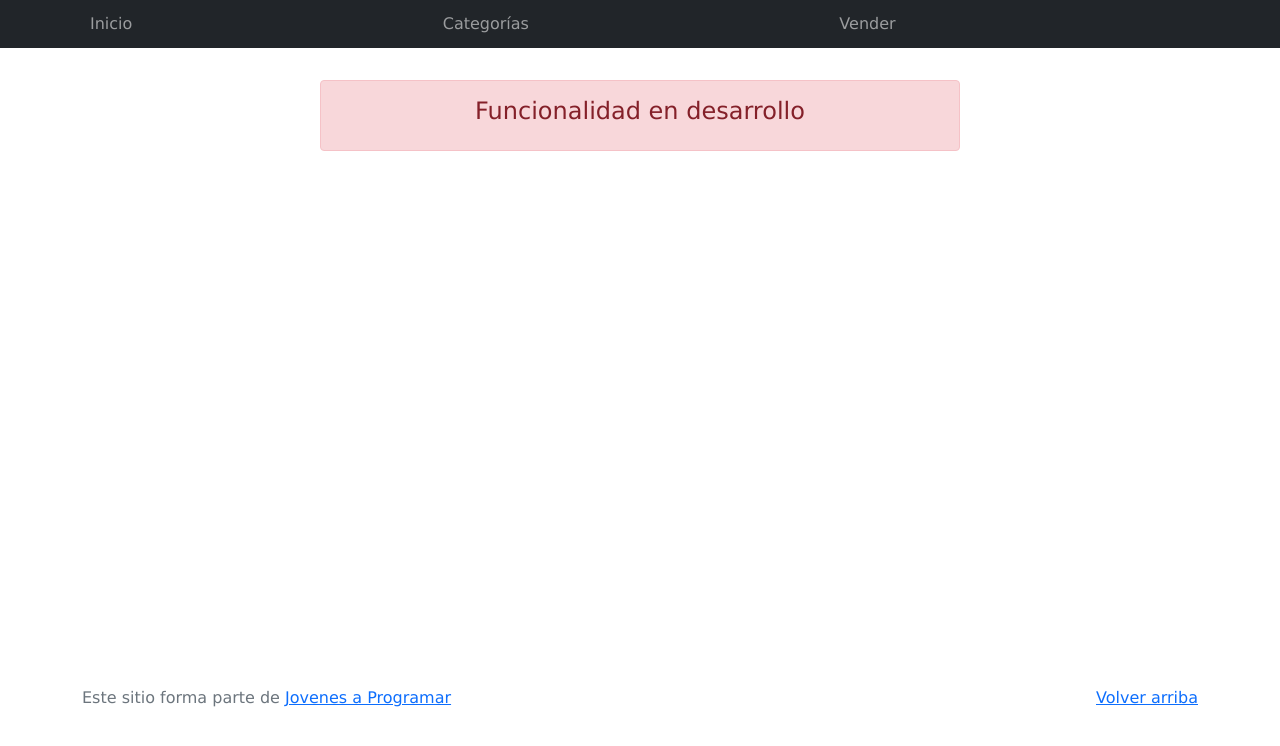
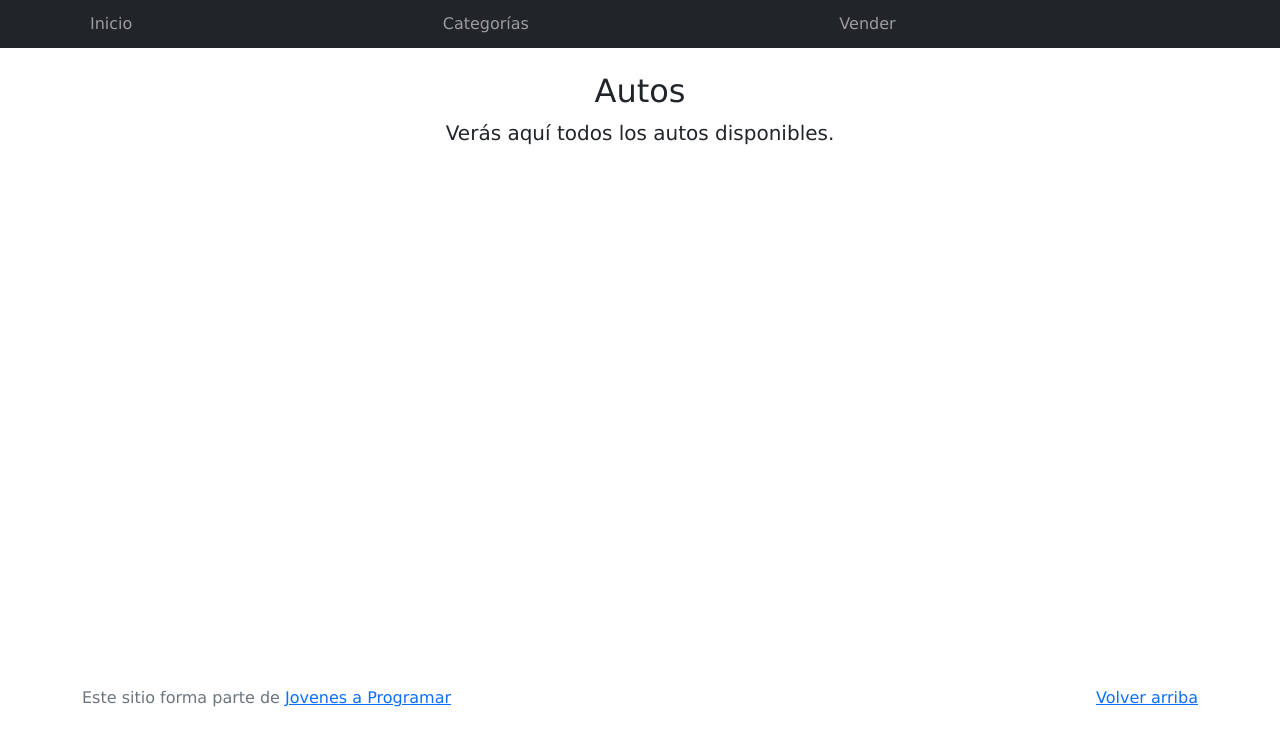
Before and after one commit to rosaliafernandez/ProyectoFinal_DW, a plain HTML site: page products.html in a window 1280 px wide. Drawn offline with Linux system fonts and the light colour scheme.

Commit message:
Agregue a products.html un contenedor para mostrar los productos

```diff
--- a/products.html
+++ b/products.html
@@ -36,13 +36,18 @@
       </div>
     </div>
   </nav>
-  <main class="pb-5 container">
-    <div class="container">
-      <div class="alert alert-danger text-center" role="alert">
-        <h4 class="alert-heading">Funcionalidad en desarrollo</h4>
-      </div>
-    </div>
-  </main>
+ <main class="pb-5 container">
+  <!-- Título de la página -->
+  <div class="text-center p-4">
+    <h2>Autos</h2>
+    <p class="lead">Verás aquí todos los autos disponibles.</p>
+  </div>
+
+  <!-- Contenedor donde se cargarán los productos -->
+  <div class="row" id="products-container">
+    <!-- Aquí se insertarán las tarjetas de productos dinámicamente -->
+  </div>
+</main>
   <footer class="text-muted">
     <div class="container">
       <p class="float-end">
```
